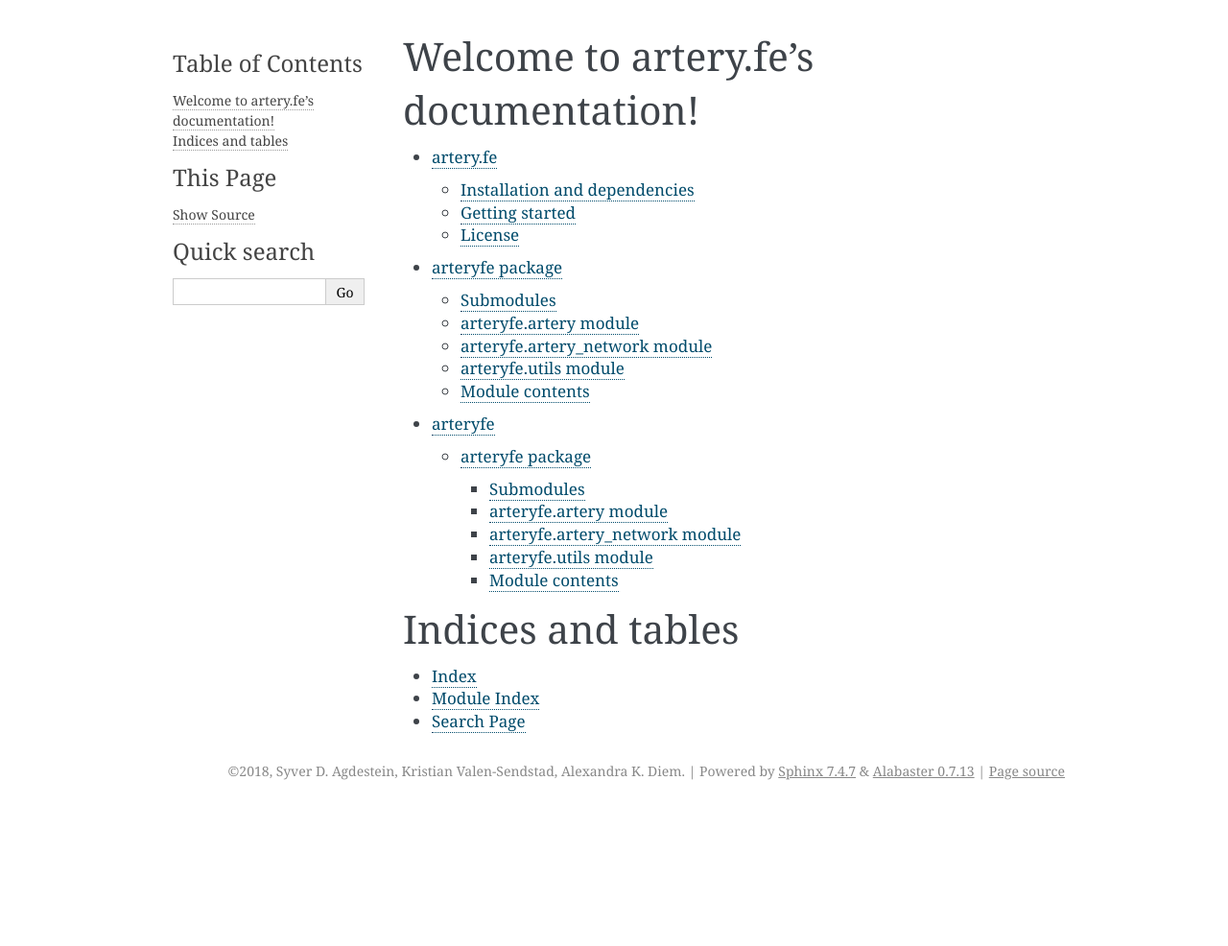
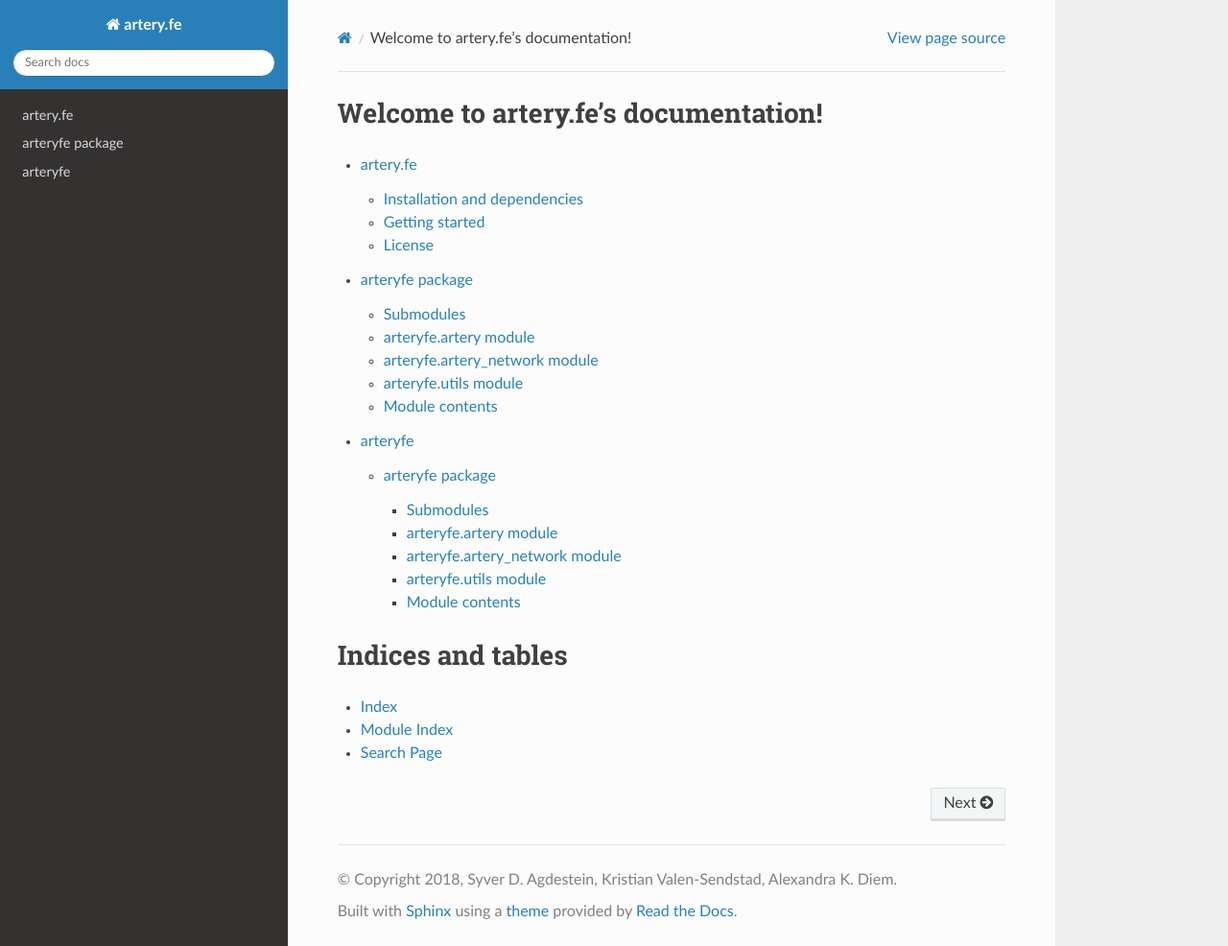
Before and after one commit to KVSlab/bloodflow, a Sphinx documentation site: the page built from docs/source/index.rst, in a window 1280 px wide and 986 px high. Shown: the whole window at 96% size. Built offline with Sphinx 7.4.7 and the Read the Docs theme 2.0.0, drawn with Linux system fonts in a browser that asks for light colours.

Commit message:
changed sphinx conf

```diff
--- a/docs/source/conf.py
+++ b/docs/source/conf.py
@@ -44,6 +44,9 @@ extensions = [
     'sphinx.ext.viewcode',
 ]
 
+autodoc_mock_imports = ['dolfin', 'configparser', 'mpl_toolkits', 'matplotlib',
+                        'numpy', 'scipy', 'sys']
+
 # Add any paths that contain templates here, relative to this directory.
 templates_path = ['_templates']
 
@@ -77,7 +80,7 @@ pygments_style = 'sphinx'
 # The theme to use for HTML and HTML Help pages.  See the documentation for
 # a list of builtin themes.
 #
-html_theme = 'alabaster'
+html_theme = 'sphinx_rtd_theme'
 
 # Theme options are theme-specific and customize the look and feel of a theme
 # further.  For a list of options available for each theme, see the
```
